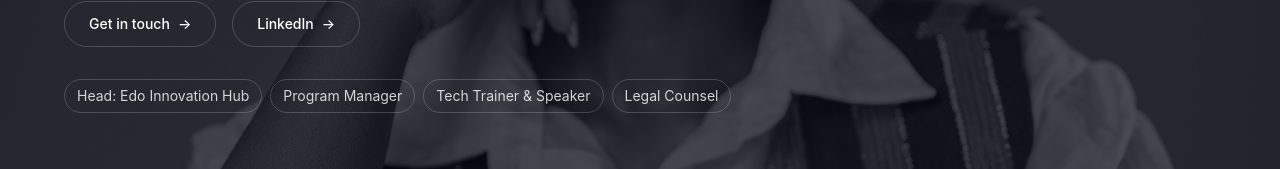
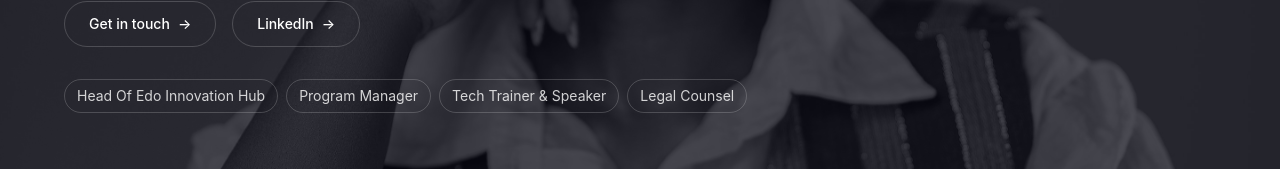
Before and after one commit to FOA-developer/Jobina-Portfolio, a React (Vite) app in the folder frontend/: page / in a window 1280 px wide. Shown: the part 509-678 px from the top of the page. Built offline with nearby package versions, Linux system fonts and the light colour scheme.

Commit message:
fix: corrected title for the Head Of Edo Innovation Hub role in Hero component

```diff
--- a/frontend/src/components/main/Hero.jsx
+++ b/frontend/src/components/main/Hero.jsx
@@ -2,7 +2,7 @@ import heroImg from '../../assets/17a.jpg';
 
 /* ─── Role pills shown below the CTA buttons ─── */
 const ROLES = [
-  'Head: Edo Innovation Hub',
+  'Head Of Edo Innovation Hub',
   'Program Manager',
   'Tech Trainer & Speaker',
   'Legal Counsel',
```
